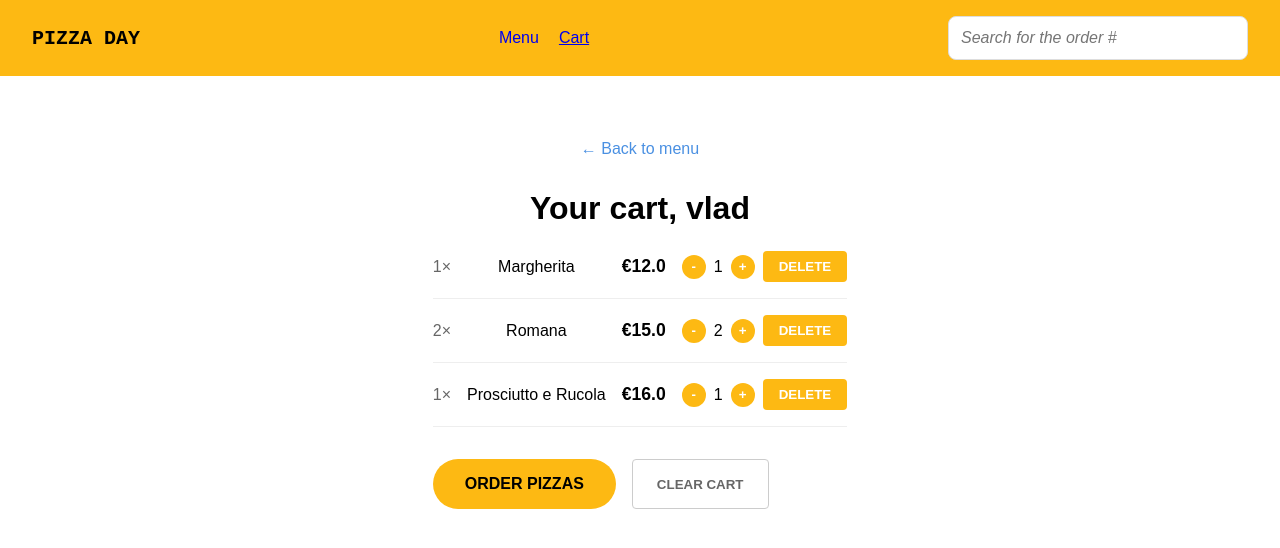
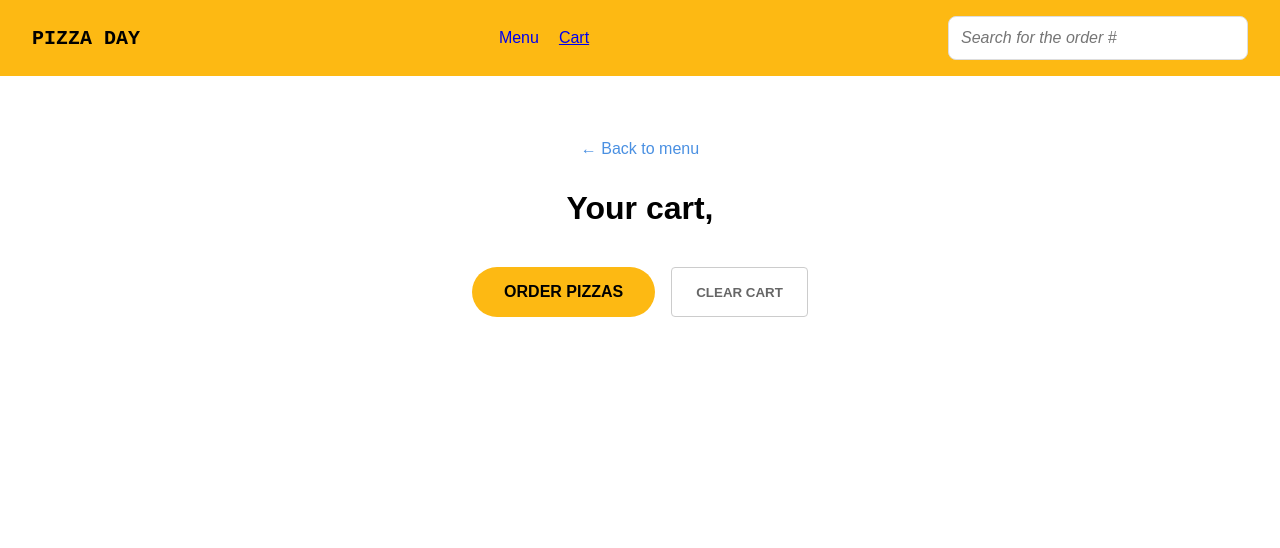
Before and after one commit to Lazoriv/homework, a React (Vite) app: page /cart in a window 1280 px wide. Shown: the top 548 px of the page. Built offline with nearby package versions, Linux system fonts and the light colour scheme.

Commit message:
Фіксація змін із врахуванням перенесення папок і зміни регістру

```diff
--- a/src/App.jsx
+++ b/src/App.jsx
@@ -1,13 +1,14 @@
 import Header from './components/Header/Header';
 import Main from './pages/Main';
+import CartContextProvider from './context/CartContext';
 
 const App = () => {
 
   return (
-    <div>
+    <CartContextProvider>
       <Header />
       <Main />
-    </div>
+    </CartContextProvider>
   );
 };
 
--- a/src/components/Button/Button.jsx
+++ b/src/components/Button/Button.jsx
@@ -1,9 +1,15 @@
 import './Button.css';
 
 const Button = (props) => {
-    const { disabled, className = "btn", text, onClick, type } = props;
+    const { disabled, className = "btn", text, onClick, type, ...rest } = props;
     return (
-        <button onClick={onClick} type={type} className={className} disabled={disabled}>
+        <button
+            onClick={onClick}
+            type={type}
+            className={className}
+            disabled={disabled}
+            {...rest}
+        >
             {text}
         </button>
     );
--- a/src/components/Counter/Counter.jsx
+++ b/src/components/Counter/Counter.jsx
@@ -1,28 +1,24 @@
-import { useState } from 'react';
 import './Counter.css';
 import Button from '../Button/Button';
 
-const Counter = ({ onHideCounter }) => {
-
-    const [count, setCount] = useState(1);
-
-    const handleIncrement = () => {
-        setCount(count + 1)
-    }
-
-    const handleDecrement = () => {
-        if (count > 1) {
-            setCount(count - 1);
-        } else {
-            onHideCounter();
-        }
-    }
+const Counter = ({ qty, onIncrement, onDecrement }) => {
 
     return (
         <div className="counter">
-            <Button onClick={handleDecrement} className="decrement" text="-" aria-label="Decrease quantity" />
-            <span>{count}</span>
-            <Button onClick={handleIncrement} className="increment" text="+" aria-label="Increase quantity" />
+            <Button
+                onClick={onDecrement}
+                className="decrement"
+                text="-"
+                aria-label="Decrease quantity"
+                disabled={qty <= 0}
+            />
+            <span>{qty}</span>
+            <Button
+                onClick={onIncrement}
+                className="increment"
+                text="+"
+                aria-label="Increase quantity"
+            />
         </div>
     )
 }
--- a/src/context/AuthContext.jsx
+++ b/src/context/AuthContext.jsx
@@ -1,12 +1,17 @@
-import React, { createContext, useState } from 'react';
+import React, { createContext, useMemo, useState } from 'react';
 
 export const AuthContext = createContext();
 
 export const AuthProvider = ({ children }) => {
     const [userName, setUserName] = useState("");
 
+    const value = useMemo(() => ({
+        userName,
+        setUserName,
+    }), [userName]);
+
     return (
-        <AuthContext.Provider value={{ userName, setUserName }}>
+        <AuthContext.Provider value={value}>
             {children}
         </AuthContext.Provider>
     );
--- /dev/null
+++ b/src/context/CartContext.jsx
@@ -0,0 +1,131 @@
+import React, { createContext, useCallback, useMemo, useReducer } from 'react'
+
+export const CartContext = createContext(null);
+
+const initialState = {
+    items: [],
+    cartItems: []
+}
+
+const CartContextProvider = ({ children }) => {
+
+    const reducer = (state, action) => {
+        switch (action.type) {
+            case 'Init':
+                return {
+                    ...state,
+                    items: action.payload
+                }
+            case "Add":
+                const item = state.cartItems.find(item => item.id === action.payload.id);
+
+                if (item) {
+                    return {
+                        ...state,
+                        cartItems: state.cartItems.map(i => {
+                            if (i.id !== action.payload.id) return i;
+                            return {
+                                ...i,
+                                qty: i.qty + 1
+                            }
+                        })
+                    }
+                }
+                return {
+                    ...state,
+                    cartItems: [
+                        ...state.cartItems,
+                        { ...action.payload, qty: 1 }
+                    ]
+                }
+
+            case 'Increment':
+                return {
+                    ...state,
+                    cartItems: state.cartItems.map(i => {
+                        if (i.id !== action.payload.id) return i;
+                        return {
+                            ...i,
+                            qty: i.qty + 1
+                        };
+                    })
+                }
+            case 'Decrement':
+                return {
+                    ...state,
+                    cartItems: state.cartItems.map(i => {
+                        if (i.id !== action.payload.id) return i;
+                        return {
+                            ...i,
+                            qty: i.qty > 1 ? i.qty - 1 : 0
+                        }
+                    })
+                };
+            case 'Delete':
+                return {
+                    ...state,
+                    cartItems: state.cartItems.filter(i => i.id !== action.payload.id)
+                };
+            default: {
+                return state
+            }
+        }
+    }
+
+
+    const [state, dispatch] = useReducer(reducer, initialState);
+
+    const handleAddToCart = useCallback((item) => {
+        dispatch({
+            type: 'Add',
+            payload: {
+                ...item,
+            }
+        });
+    }, []);
+
+
+    const handleInitData = useCallback((items) => {
+        dispatch({
+            type: 'Init',
+            payload: items
+        })
+    }, []);
+
+    const handleIncrement = useCallback((pizza) => {
+        dispatch({
+            type: 'Increment',
+            payload: pizza
+        });
+    }, [state.cartItems]);
+
+    const handleDecrement = useCallback((pizza) => {
+        dispatch({
+            type: 'Decrement',
+            payload: pizza
+        });
+    }, [state.cartItems]);
+
+    const handleDelete = useCallback((id) => {
+        dispatch({
+            type: 'Delete',
+            payload: { id }
+        });
+    }, []);
+
+    const value = useMemo(() => ({
+        onInit: handleInitData,
+        onAddToCart: handleAddToCart,
+        onIncrement: handleIncrement,
+        onDecrement: handleDecrement,
+        onDelete: handleDelete,
+        state: state,
+    }), [handleInitData, handleAddToCart, handleIncrement, handleDecrement, state]);
+
+
+    return (
+        <CartContext.Provider value={value}> {children}</CartContext.Provider>
+    )
+}
+
+export default CartContextProvider
--- a/src/pages/Cart/Cart.css
+++ b/src/pages/Cart/Cart.css
@@ -5,7 +5,7 @@
 
 .cart-item {
     display: grid;
-    grid-template-columns: auto 1fr auto auto;
+    grid-template-columns: auto 1fr auto auto auto;
     align-items: center;
     gap: 1rem;
     padding: 1rem 0;
--- a/src/pages/Cart/Cart.jsx
+++ b/src/pages/Cart/Cart.jsx
@@ -1,19 +1,25 @@
 import './Cart.css';
-import { cartItems } from './data';
 import Link from '../../components/Link/Link';
 import Title from '../../components/Title';
 import Button from '../../components/Button/Button';
 import CartItem from './CartItem';
-import { NavLink } from 'react-router';
+import { NavLink } from 'react-router-dom';
+import { useContext } from 'react';
+import { CartContext } from '../../context/CartContext';
+import { AuthContext } from '../../context/AuthContext';
 
 const Cart = () => {
+
+    const { state } = useContext(CartContext);
+    const { userName } = useContext(AuthContext);
+
     return (
         <div className="container">
             <Link href="#" className="back-link" text="← Back to menu" />
-            <Title className="cart-title" text="Your cart, vlad" />
+            <Title className="cart-title" text={`Your cart, ${userName}`} />
             <div className="cart-items">
-                {cartItems.map((cartItem) => (
-                    <CartItem cart={cartItem} key={cartItem.id} />
+                {state.cartItems.map((cartItem) => (
+                    <CartItem state={state} cart={cartItem} key={cartItem.id} />
                 ))}
             </div>
             <div className="cart-actions">
--- a/src/pages/Cart/CartItem.jsx
+++ b/src/pages/Cart/CartItem.jsx
@@ -1,20 +1,33 @@
+
+import { useContext } from 'react';
 import Button from '../../components/Button/Button';
+import Counter from '../../components/Counter/Counter';
+import { CartContext } from '../../context/CartContext';
 
 const CartItem = ({ cart }) => {
 
+    const { onIncrement, onDecrement, onDelete } = useContext(CartContext);
+
+    const totalPrice = cart.qty * cart.unitPrice;
+
+
     return (
-        <div className="cart-item">
-            <span className="quantity-text">{cart.quantity}×</span>
+        <div className="cart-item" key={cart.id}>
+            <span className="quantity-text">{cart.qty}×</span>
             <span>{cart.name}</span>
-            <span className="price">€{cart.price.toFixed(1)}</span>
+            {<span className="price">€{totalPrice.toFixed(1)}</span>
+            }
+
             <div className="quantity-controls">
-                <Button className="quantity-btn" text="-" />
-                <span>{cart.quantity}</span>
-                <Button className="quantity-btn" text="+" />
-                <Button className="delete-btn" text="DELETE" />
+                <Counter
+                    qty={cart.qty}
+                    onIncrement={() => onIncrement(cart)}
+                    onDecrement={() => onDecrement(cart)}
+                />
             </div>
+            <Button onClick={() => onDelete(cart.id)} className="btn" text="DELETE" />
         </div>
-    );
+    )
 };
 
 export default CartItem;
--- a/src/pages/Menu/Menu.jsx
+++ b/src/pages/Menu/Menu.jsx
@@ -1,9 +1,10 @@
-import { useEffect, useState } from 'react';
+import { useContext, useEffect } from 'react';
+import { CartContext } from '../../context/CartContext';
 import './Menu.css';
 import PizzaItem from './PizzaItem/PizzaItem';
 
 const Menu = () => {
-    const [items, setItems] = useState([]);
+    const { state, onAdd, onInit } = useContext(CartContext);
 
     useEffect(() => {
         const fetchPizzas = async () => {
@@ -13,19 +14,23 @@ const Menu = () => {
                     throw new Error("Failed to fetch pizzas");
                 }
                 const data = await res.json();
-                setItems(data.data);
+                onInit(data.data);
             } catch (error) {
                 console.error(error.message);
             }
         };
 
         fetchPizzas();
-    }, []);
+    }, [onInit]);
 
     return (
         <div className="menu-container">
-            {items.map((pizza) => (
-                <PizzaItem key={pizza.id} pizza={pizza} />
+            {state.items.map((pizza) => (
+                <PizzaItem
+                    key={pizza.id}
+                    pizza={pizza}
+                    onAddToCart={() => onAdd(pizza)}
+                />
             ))}
         </div>
     );
```
Also changed, not shown: src/pages/Menu/PizzaItem/PizzaItem.jsx (+15 -5 lines).
